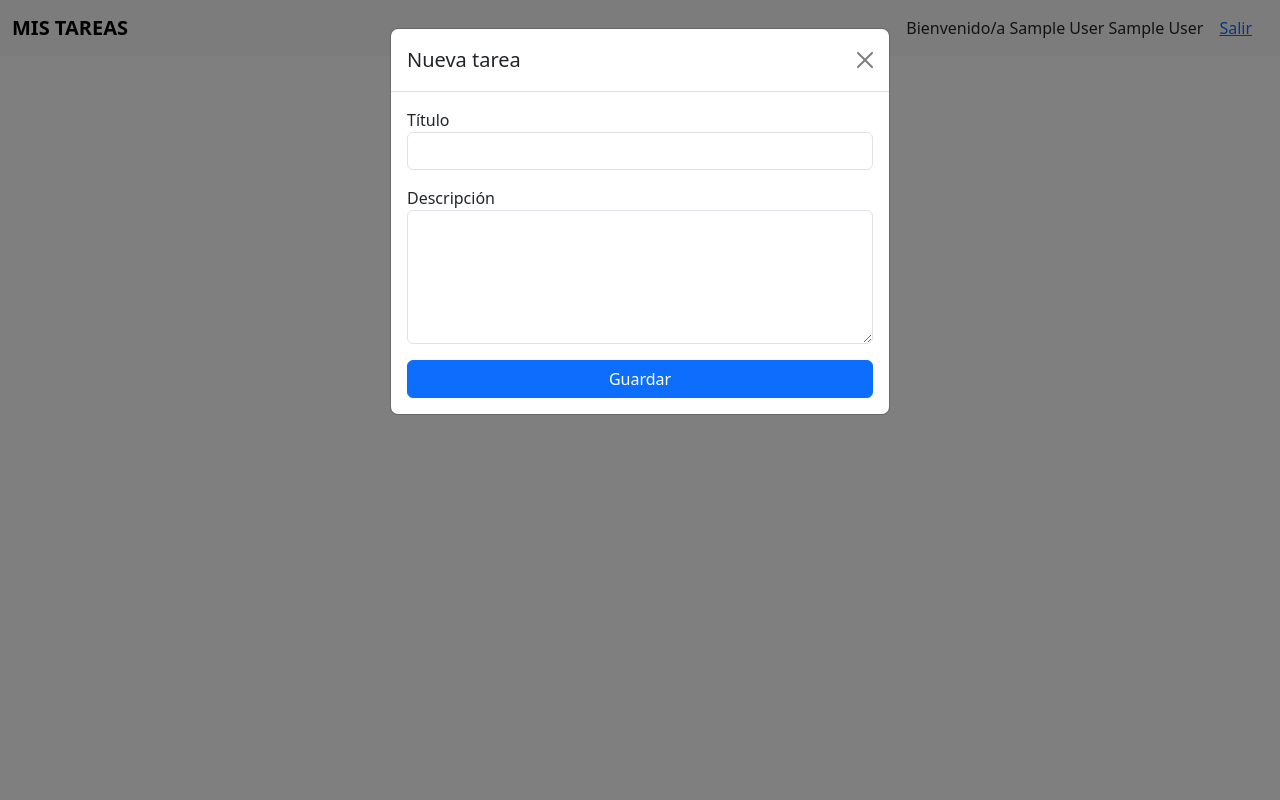
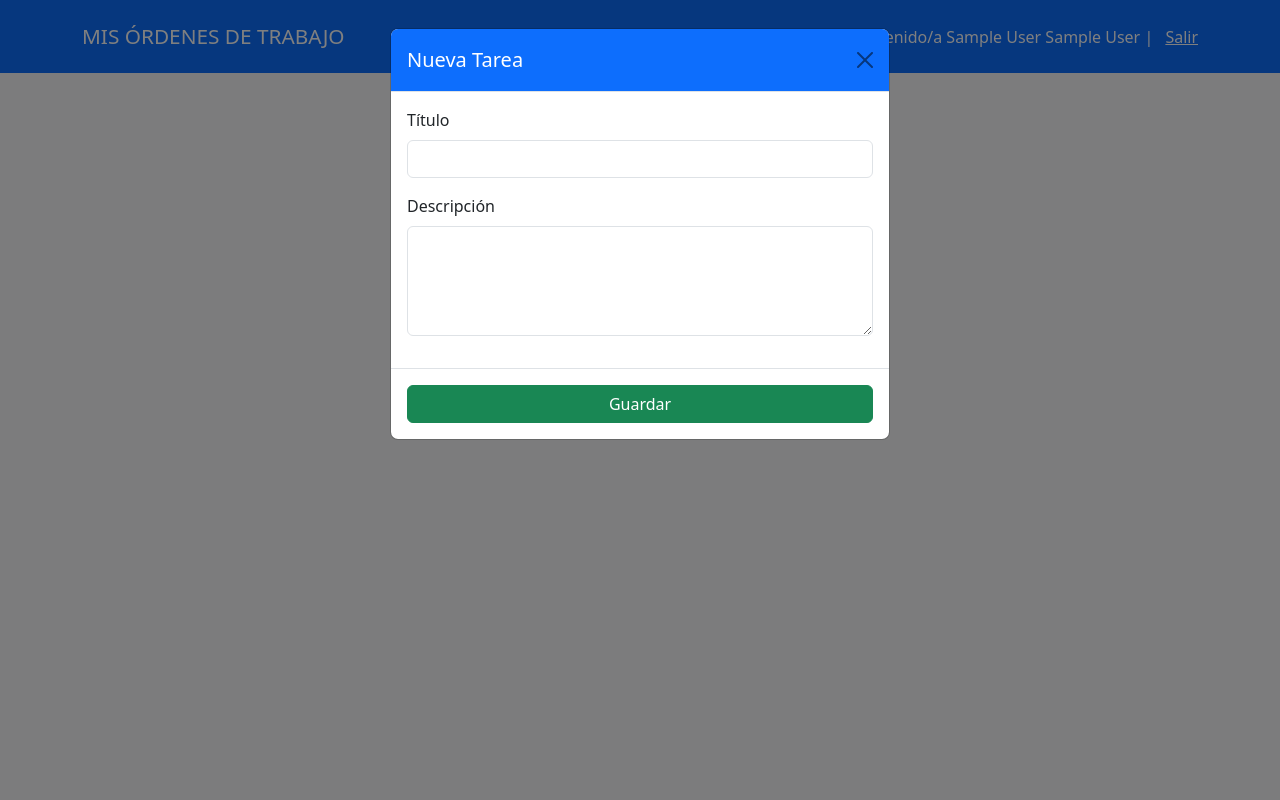
Before and after one commit to H-enrique2013/Proyecto-Costeoxordendetrabajo, a Flask app: page /tasks in a window 1280 px wide, after a click on "Nueva Tarea". Run offline with Flask 3, Linux system fonts and the light colour scheme; the visitor is signed in with stand-in values (Sample User, id 1); data that the repository does not hold is empty; some libraries are stand-ins or nearby versions.

Commit message:
Commit 123

```diff
--- a/main.py
+++ b/main.py
@@ -1,16 +1,20 @@
 from flask import Flask, render_template, request, session, redirect, url_for
 from flask_mysqldb import MySQL
 from datetime import datetime
-import config  # Este archivo debe existir (leerá variables desde el entorno)
+from dotenv import load_dotenv
+load_dotenv()  # Carga variables desde .env
+
+
+import os  # Usar para acceder a variables de entorno
 
 app = Flask(__name__)
-# Configuración desde config.py (ya hace os.getenv internamente)
-app.config['SECRET_KEY'] = config.HEX_SEC_KEY
-app.config['MYSQL_HOST'] = config.MYSQL_HOST
-app.config['MYSQL_USER'] = config.MYSQL_USER
-app.config['MYSQL_PASSWORD'] = config.MYSQL_PASSWORD
-app.config['MYSQL_DB'] = config.MYSQL_DB
 
+# Configuración directamente desde variables de entorno
+app.config['SECRET_KEY'] = os.environ.get('HEX_SEC_KEY')  # o usa 'SECRET_KEY' si ese es el nombre
+app.config['MYSQL_HOST'] = os.environ.get('MYSQL_HOST')
+app.config['MYSQL_USER'] = os.environ.get('MYSQL_USER')
+app.config['MYSQL_PASSWORD'] = os.environ.get('MYSQL_PASSWORD')
+app.config['MYSQL_DB'] = os.environ.get('MYSQL_DB')
 mysql = MySQL(app)
 
 @app.route('/', methods=['GET'])
--- a/templates/tasks.html
+++ b/templates/tasks.html
@@ -1,106 +1,139 @@
 <!DOCTYPE html>
-<html lang="en">
+<html lang="es">
 <head>
     <meta charset="UTF-8">
     <meta http-equiv="X-UA-Compatible" content="IE=edge">
     <meta name="viewport" content="width=device-width, initial-scale=1.0">
-    <title>Tasks</title>
-    <link href="https://cdn.jsdelivr.net/npm/bootstrap@5.3.0-alpha1/dist/css/bootstrap.min.css" rel="stylesheet" integrity="sha384-GLhlTQ8iRABdZLl6O3oVMWSktQOp6b7In1Zl3/Jr59b6EGGoI1aFkw7cmDA6j6gD" crossorigin="anonymous">
-    <script src="https://cdn.jsdelivr.net/npm/bootstrap@5.3.0-alpha1/dist/js/bootstrap.bundle.min.js" integrity="sha384-w76AqPfDkMBDXo30jS1Sgez6pr3x5MlQ1ZAGC+nuZB+EYdgRZgiwxhTBTkF7CXvN" crossorigin="anonymous"></script>
+    <title>Mis Órdenes de Trabajo</title>
+    <link href="https://cdn.jsdelivr.net/npm/bootstrap@5.3.0-alpha1/dist/css/bootstrap.min.css" rel="stylesheet">
+    <script src="https://cdn.jsdelivr.net/npm/bootstrap@5.3.0-alpha1/dist/js/bootstrap.bundle.min.js"></script>
+    <style>
+        .action-btn {
+            cursor: pointer;
+            transition: transform 0.2s ease;
+        }
+
+        .action-btn:hover {
+            transform: scale(1.1);
+        }
+
+        .card-task {
+            box-shadow: 0 0 10px rgba(0,0,0,0.05);
+            border: none;
+        }
+
+        .card-task .card-header {
+            font-weight: bold;
+            background-color: #f8f9fa;
+        }
+
+        .navbar-brand {
+            font-size: 1.3rem;
+        }
+    </style>
 </head>
-<body>
-    <nav class="navbar navbar-expand-lg bg-light">
-        <div class="container-fluid">
-            <a class="navbar-brand fw-bolder" href="#">MIS TAREAS</a>
-            <span>Bienvenido/a {{session['name']}} {{session['surnames']}}<a href="{{url_for('logout')}}" class="mx-3">Salir</a></span>
+<body class="bg-light">
+
+    <!-- Navbar -->
+    <nav class="navbar navbar-expand-lg navbar-dark bg-primary py-3">
+        <div class="container">
+            <a class="navbar-brand" href="#">MIS ÓRDENES DE TRABAJO</a>
+            <div class="ms-auto text-white">
+                Bienvenido/a {{session['name']}} {{session['surnames']}} |
+                <a href="{{url_for('logout')}}" class="text-white text-decoration-underline ms-2">Salir</a>
+            </div>
         </div>
     </nav>
 
-
-    <div class="container">
-        <div class="card mt-3 w-25 mx-auto d-block">
-            <div class="card-body d-flex">
-                <img src="{{url_for('static', filename='images/plus-circle-solid.svg')}}" width="25" class="mx-auto d-block" data-bs-toggle="modal" data-bs-target="#task-modal">
-                <img src="{{url_for('static', filename='images/user-plus-solid.svg')}}" width="25" class="mx-auto d-block" data-bs-toggle="modal" data-bs-target="#user-modal">
+    <!-- Iconos de acción -->
+    <div class="container my-4 text-center">
+        <div class="d-inline-block me-3">
+            <img src="{{url_for('static', filename='images/plus-circle-solid.svg')}}" width="30" class="action-btn" data-bs-toggle="modal" data-bs-target="#task-modal" title="Nueva Tarea">
+        </div>
+        <div class="d-inline-block">
+            <img src="{{url_for('static', filename='images/user-plus-solid.svg')}}" width="30" class="action-btn" data-bs-toggle="modal" data-bs-target="#user-modal" title="Nuevo Usuario">
         </div>
     </div>
 
-        <!-- Tasks -->
-        <div class="row row-col-1 row-cols-sm-1 row-cols-md-3 row-cols-lg-4 mt-3">
+    <!-- Lista de Tareas -->
+    <div class="container">
+        <div class="row row-cols-1 row-cols-md-3 row-cols-lg-4 g-4">
             {% for task in tasks %}
-
-                <div class="col-md-3">
-                    <div class="card">
+            <div class="col">
+                <div class="card card-task h-100">
                     <div class="card-header">
                         {{task.title}}
                     </div>
                     <div class="card-body">
-                            {{task.description}}
+                        <p class="card-text">{{task.description}}</p>
                     </div>
-                        <div class="card-footer d-flex justify-content-between">
-                            {{task.date_task}}
-                            <form action="/delete-task" method="POST">
-                                <input type="hidden" value="{{task.id}}" name="id">
-                                <button type="submit" class="btn btn-outline-danger btn-sm">Eliminar</button>
+                    <div class="card-footer d-flex justify-content-between align-items-center">
+                        <small class="text-muted">{{task.date_task}}</small>
+                        <form action="/delete-task" method="POST" class="mb-0">
+                            <input type="hidden" name="id" value="{{task.id}}">
+                            <button type="submit" class="btn btn-sm btn-outline-danger">Eliminar</button>
+                        </form>
+                    </div>
+                </div>
+            </div>
+            {% endfor %}
+        </div>
+    </div>
+
+    <!-- MODAL: Nueva Tarea -->
+    <div class="modal fade" id="task-modal" tabindex="-1" aria-hidden="true">
+        <div class="modal-dialog">
+            <div class="modal-content">
+                <form action="/new-task" method="post">
+                    <div class="modal-header bg-primary text-white">
+                        <h5 class="modal-title">Nueva Tarea</h5>
+                        <button type="button" class="btn-close" data-bs-dismiss="modal" aria-label="Cerrar"></button>
+                    </div>
+                    <div class="modal-body">
+                        <label class="form-label">Título</label>
+                        <input type="text" class="form-control mb-3" name="title" required>
+
+                        <label class="form-label">Descripción</label>
+                        <textarea class="form-control mb-3" name="description" rows="4" required></textarea>
+                    </div>
+                    <div class="modal-footer">
+                        <button type="submit" class="btn btn-success w-100">Guardar</button>
+                    </div>
                 </form>
             </div>
         </div>
     </div>
 
-            {% endfor %}
-        </div>
-
-    </div>
-
-
-    <!-- Task Modal -->
-    <div class="modal fade" id="task-modal" tabindex="-1" aria-labelledby="exampleModalLabel" aria-hidden="true">
+    <!-- MODAL: Nuevo Usuario -->
+    <div class="modal fade" id="user-modal" tabindex="-1" aria-hidden="true">
         <div class="modal-dialog">
             <div class="modal-content">
-            <div class="modal-header">
-            <h1 class="modal-title fs-5" id="exampleModalLabel">Nueva tarea</h1>
-            <button type="button" class="btn-close" data-bs-dismiss="modal" aria-label="Close"></button>
+                <form action="/new-user" method="post">
+                    <div class="modal-header bg-primary text-white">
+                        <h5 class="modal-title">Nuevo Usuario</h5>
+                        <button type="button" class="btn-close" data-bs-dismiss="modal" aria-label="Cerrar"></button>
                     </div>
                     <div class="modal-body">
-             <form action="/new-task" method="post">
-                <label>Título</label>
-                <input type="text" class="form-control mb-3" name="title">
-                <label>Descripción</label>
-                <textarea class="form-control mb-3" rows="5" name="description"></textarea>
-                <button type="submit" class="btn btn-primary w-100">Guardar</button>
-             </form>
+                        <div class="row">
+                            <div class="col-6">
+                                <label class="form-label">Nombre</label>
+                                <input type="text" class="form-control mb-3" name="name" required>
+                            </div>
+                            <div class="col-6">
+                                <label class="form-label">Apellidos</label>
+                                <input type="text" class="form-control mb-3" name="surnames" required>
                             </div>
                         </div>
+                        <label class="form-label">Email</label>
+                        <input type="email" class="form-control mb-3" name="email" required>
+
+                        <label class="form-label">Contraseña</label>
+                        <input type="password" class="form-control mb-3" name="password" required>
                     </div>
+                    <div class="modal-footer">
+                        <button type="submit" class="btn btn-success w-100">Guardar</button>
                     </div>
-
-    <!-- User Modal -->
-    <div class="modal fade" id="user-modal" tabindex="-1" aria-labelledby="exampleModalLabel" aria-hidden="true">
-        <div class="modal-dialog">
-        <div class="modal-content">
-            <div class="modal-header">
-            <h1 class="modal-title fs-5" id="exampleModalLabel">Nuevo usuario</h1>
-            <button type="button" class="btn-close" data-bs-dismiss="modal" aria-label="Close"></button>
-            </div>
-            <div class="modal-body">
-             <form action="/new-user" method="post">
-                <div class="row">
-                    <div class="col-6">
-                        <label>Nombre</label>
-                        <input type="text" class="form-control mb-3" name="name">
-                    </div>
-                    <div class="col-6">
-                        <label>Apellidos</label>
-                        <input type="text" class="form-control mb-3" name="surnames">
-                    </div>
-                </div>
-                <label>Email</label>
-                <input type="email" class="form-control mb-3" name="email">
-                <label>Contraseña</label>
-                <input type="password" class="form-control mb-3" name="password">
-                <button type="submit" class="btn btn-primary w-100">Guardar</button>
                 </form>
-            </div>
             </div>
         </div>
     </div>
```
Lines whose indentation alone changed are shown as unchanged.
